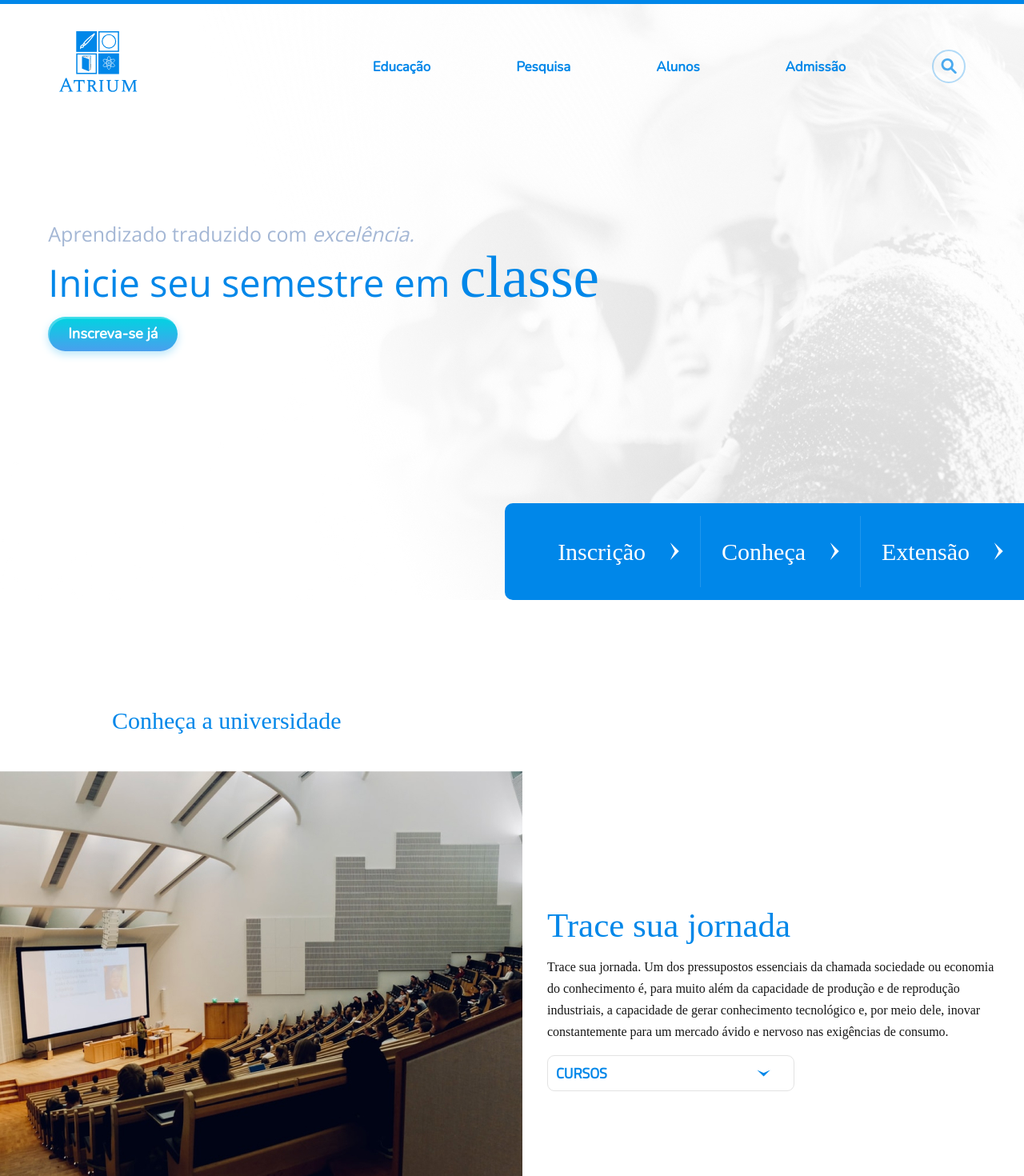
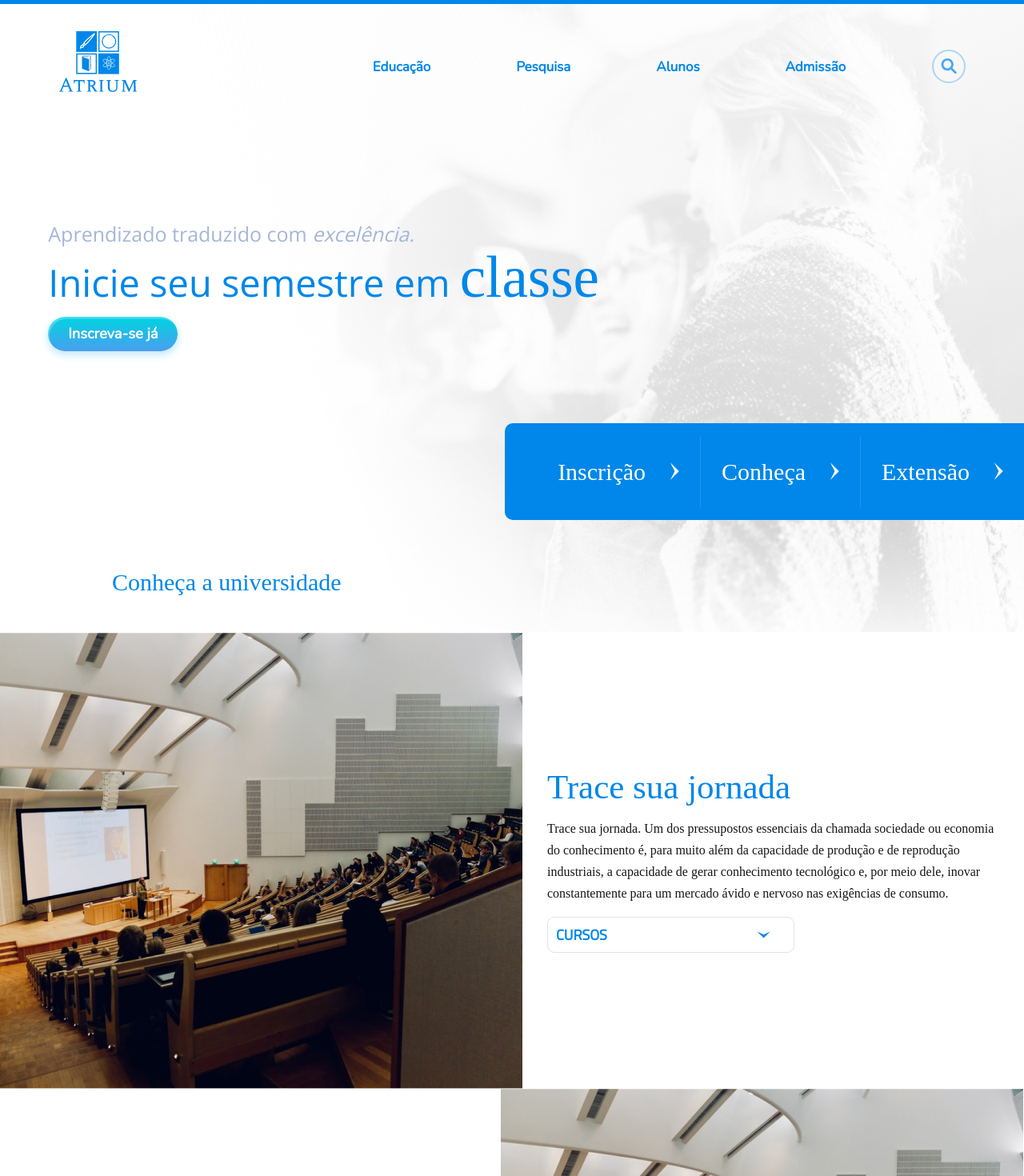
Before and after one commit to lucas-chave/desafio-atrium, a React (Create React App) app in the folder atrium/: page / in a window 1280 px wide. Shown: the top 1470 px of the page at 80% size. Built offline with nearby package versions, Linux system fonts and the light colour scheme; a web font is replaced by a local one.

Commit message:
css adjustments

```diff
--- a/atrium/src/components/NavigationSection.js
+++ b/atrium/src/components/NavigationSection.js
@@ -18,7 +18,7 @@ const NavigationSection = () => {
 
 const Container = styled.nav`
   display: flex;
-  margin-top: 190px;
+  margin: 90px 0 140px 0;
   align-self: flex-end;
   position: relative;
   height: 121px;
--- a/atrium/src/components/SectionInfo.js
+++ b/atrium/src/components/SectionInfo.js
@@ -42,8 +42,7 @@ const SectionInfo = () => {
 const Container = styled.div`
   display: block;
   flex-direction: column;
-  /* position: absolute; */
-  margin-top: 10%;
+  margin-top: -125px;
 `;
 
 const Title = styled.h4`
--- a/atrium/src/components/SectionInitial.js
+++ b/atrium/src/components/SectionInitial.js
@@ -5,10 +5,12 @@ import CallToActionSingUp from './CallToActionSingUp';
 import Header from './Header';
 import NavigationSection from './NavigationSection';
 
+const sizeHeight = document.body.clientHeight;
+
+console.log(sizeHeight);
 const SectionInitial = () => {
   return (
     <Container>
-      {/* <Image src={ imageBackground } alt="imagem de um casal" /> */}
       <Header />
       <CallToActionSingUp />
       <NavigationSection />
@@ -20,13 +22,7 @@ const Container = styled.div`
   display: flex;
   flex-direction: column;
   background-image: url(${imageBackground});
-`;
-
-const Image = styled.img`
-  width: 100%;
-  height: 135%;
-  top: 0;
-  position: absolute;
+  background-size: 100%;
 `;
 
 export default SectionInitial;
```
